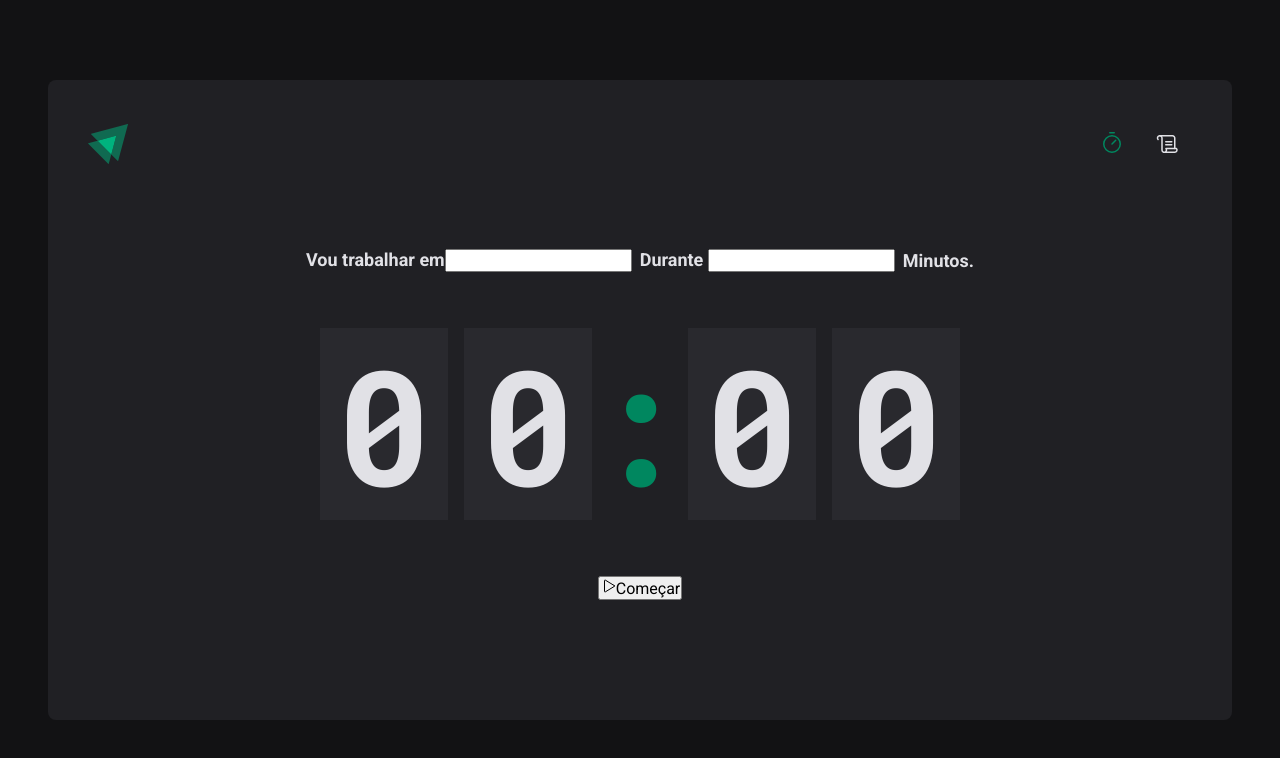
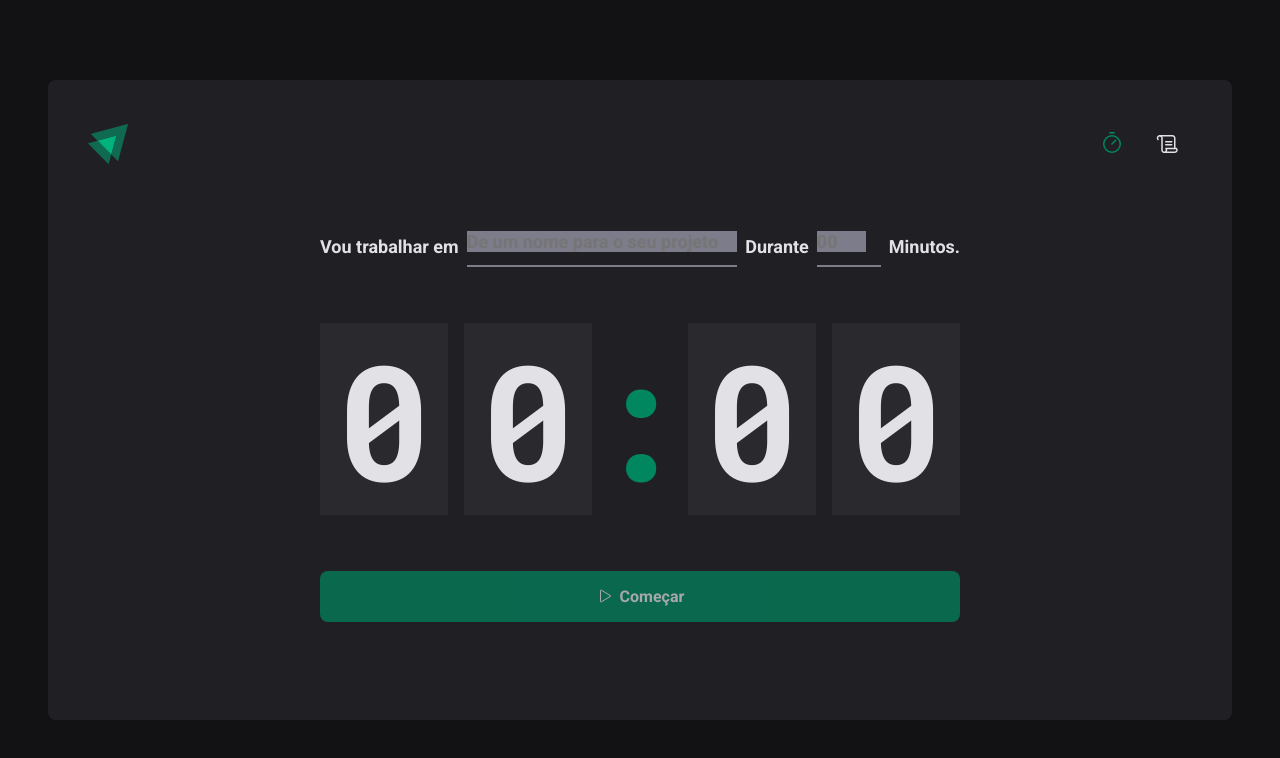
Before and after one commit to DiegoRamos-b/ignite-react-js, a React (Vite) app in the folder criando-spas-com-reactjs/paginas-e-rotas/: page / in a window 1280 px wide. Shown: the top 758 px of the page. Built offline with nearby package versions, Linux system fonts and the light colour scheme.

Commit message:
[ignite] [reactjs] [criando SPAs com reactJs] [Paginas e rotas]  fim da aula 'Finalização da Home'

```diff
--- a/criando-spas-com-reactjs/paginas-e-rotas/src/pages/Home/index.tsx
+++ b/criando-spas-com-reactjs/paginas-e-rotas/src/pages/Home/index.tsx
@@ -3,7 +3,10 @@ import {
   CountdownContainer,
   FormContainer,
   HomeContainer,
+  MinutesAmoutInput,
   Separator,
+  StartCountdownButton,
+  TaskInput,
 } from './styles'
 
 export function Home() {
@@ -11,14 +14,16 @@ export function Home() {
     <HomeContainer>
       <form>
         <FormContainer>
-          <label htmlFor="task">
-            Vou trabalhar em
-            <input id="task" type="text" />
-          </label>
+          <label htmlFor="task">Vou trabalhar em</label>
+          <TaskInput
+            id="task"
+            type="text"
+            placeholder="De um nome para o seu projeto"
+          />
 
-          <label htmlFor="minutesAmout">
-            Durante <input id="minutesAmout" type="number" />
-          </label>
+          <label htmlFor="minutesAmout">Durante</label>
+          <MinutesAmoutInput id="minutesAmout" type="number" placeholder="00" />
+
           <span>Minutos.</span>
         </FormContainer>
 
@@ -30,10 +35,10 @@ export function Home() {
           <span>0</span>
         </CountdownContainer>
 
-        <button type="submit">
+        <StartCountdownButton disabled type="submit">
           <Play />
           Começar
-        </button>
+        </StartCountdownButton>
       </form>
     </HomeContainer>
   )
--- a/criando-spas-com-reactjs/paginas-e-rotas/src/pages/Home/styles.ts
+++ b/criando-spas-com-reactjs/paginas-e-rotas/src/pages/Home/styles.ts
@@ -28,6 +28,34 @@ export const FormContainer = styled.div`
   flex-wrap: wrap;
 `
 
+const BaseInput = styled.input`
+  background-color: transparent;
+  height: 2.5rem;
+  border: none;
+  border-bottom: 2px solid ${(props) => props.theme['gray-500']};
+  font-weight: bold;
+  font-size: 1.125rem;
+  padding: 0 0 0.5rem;
+  color: ${(props) => props.theme['gray-100']};
+
+  &::placeholder {
+    background-color: ${(props) => props.theme['gray-500']};
+  }
+
+  &:focus {
+    box-shadow: none;
+    border-color: ${(props) => props.theme['green-500']};
+  }
+`
+
+export const TaskInput = styled(BaseInput)`
+  flex: 1;
+`
+
+export const MinutesAmoutInput = styled(BaseInput)`
+  width: 4rem;
+`
+
 export const CountdownContainer = styled.div`
   font-family: 'Roboto Mono', monospace;
   font-size: 10rem;
@@ -52,3 +80,31 @@ export const Separator = styled.div`
   display: flex;
   justify-content: center;
 `
+
+export const StartCountdownButton = styled.button`
+  width: 100%;
+  border: none;
+  padding: 1rem;
+  border-radius: 8px;
+
+  display: flex;
+  align-items: center;
+  justify-content: center;
+
+  gap: 0.5rem;
+  font-weight: bold;
+
+  cursor: pointer;
+
+  background-color: ${(props) => props.theme['green-500']};
+  color: ${(props) => props.theme['gray-100']};
+
+  &:not(:disabled):hover {
+    background-color: ${(props) => props.theme['green-700']};
+  }
+
+  &:disabled {
+    opacity: 0.7;
+    cursor: not-allowed;
+  }
+`
```
